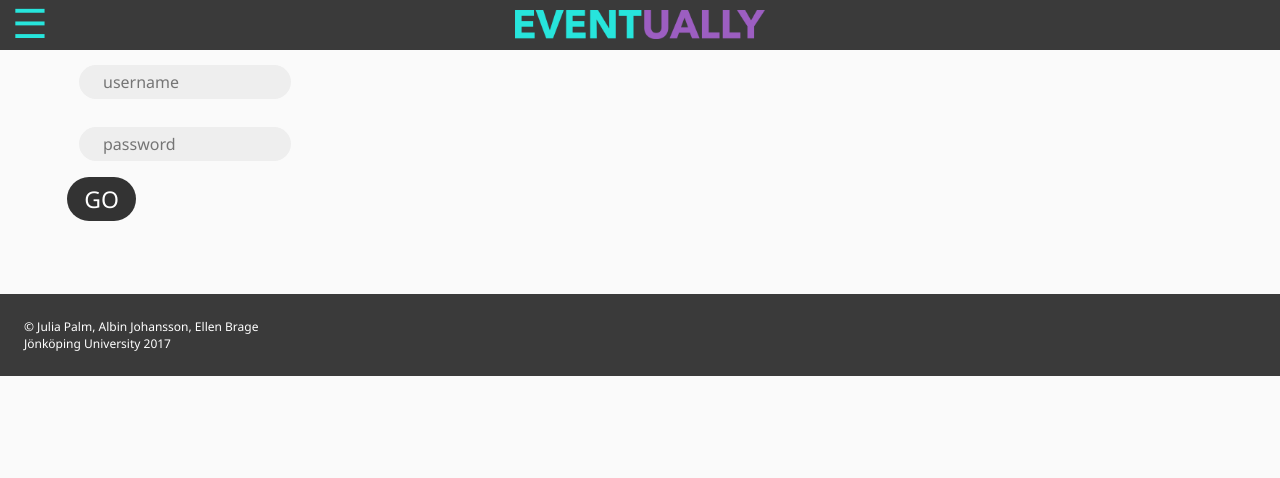
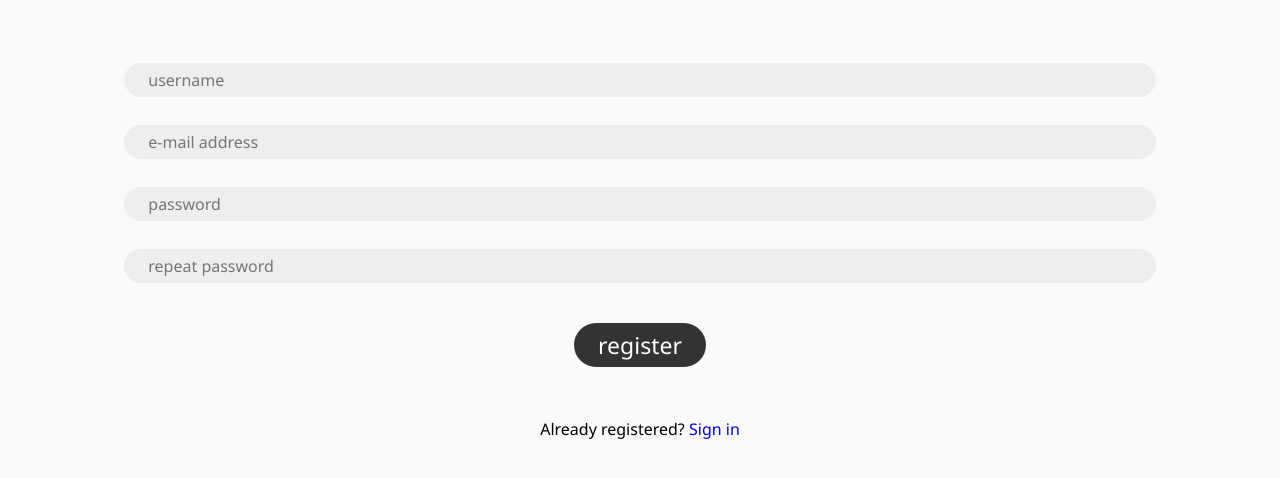
Before and after one commit to PHPPROJECTJU/EventApp, a PHP site: page /register.php in a window 1280 px wide; the page is wider, and only the part inside the window is pictured. Shown: the top 478 px of that part. Run offline with PHP 8.4, Linux system fonts and the light colour scheme.

Commit message:
register

```diff
--- a/css/main.css
+++ b/css/main.css
@@ -244,11 +244,13 @@ p.description {
 /*--register-------*/
 
 #registerbox {
-margin: 0 auto;
-width: 90%;
+
 }
 
 #registerform {
+  margin: 48px auto;
+  width: 90%;
+  text-align: center;
 }
 
 .registerbar {
@@ -261,6 +263,26 @@ width: 90%;
   padding: 6px 6px 6px 24px;
   box-sizing: border-box;
   margin: 12px;
+}
+
+.registerbutton {
+  margin-top: 24px;
+  background-color: #333;
+  color: #fff;
+  border: none;
+  padding: 6px 24px;
+  font-size: 23px;
+  border-radius: 25px;
+}
+
+.already {
+  margin: 0 auto;
+  width: 90%;
+  text-align: center;
+}
+
+.already a{
+  text-decoration: none;
 }
 
 /*-contact form-*/
--- a/register.php
+++ b/register.php
@@ -1,28 +1,50 @@
 <?php
   include("config.php");
-  include("header.php");
+?>
 
-?>
+<!DOCTYPE html>
+	  <html lang="en">
+	  <head>
+		    <meta charset="UTF-8">
+	      <meta name="viewport" content="width=device-width, initial-scale=1.0">
+	      <link rel="stylesheet" href="css/main.css">
+	      <link href="https://fonts.googleapis.com/css?family=Lato|Noto+Sans:300,400,600|Roboto:300,400,600,700" rel="stylesheet">
+	  </head>
+
+	  <body>
+		    <main id="main">
+
+<div id="content">
 
 
     <div id="registerbox">
 
-    <form>
+        <form action="">
           <table id="registerform">
             <tr>
-          <td><input type="text" name="username" class="registerbar" placeholder="username"></td>
+              <td><input type="text" name="username" class="registerbar" placeholder="username" required></td>
             </tr>
             <tr>
-          <td><input type="password" name="password" class="registerbar" placeholder="password"></td>
+              <td><input type="text" name="username" class="registerbar" placeholder="e-mail address" required></td>
             </tr>
-          <td><input type="submit" class="searchbutton" name="submit" value="GO"></td>
+            <tr>
+              <td><input type="password" name="password" class="registerbar" placeholder="password" required></td>
+            </tr>
+            <tr>
+              <td><input type="password" name="password" class="registerbar" placeholder="repeat password" required></td>
+            </tr>
+              <td><input type="submit" class="registerbutton" name="submit" value="register"></td>
             </tr>
           </table>
         </form>
 
+              <p class="already">Already registered? <a href="login.php">Sign in</a></p>
+
     </div>
 
+</div>
 
-<?php
-  include("footer.php");
-?>
+</main>
+</body>
+<script type="text/javascript" src="js/menu.js"></script>
+</html>
```
Lines whose indentation alone changed are shown as unchanged.
